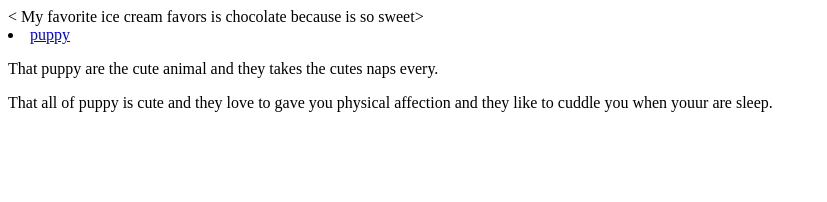
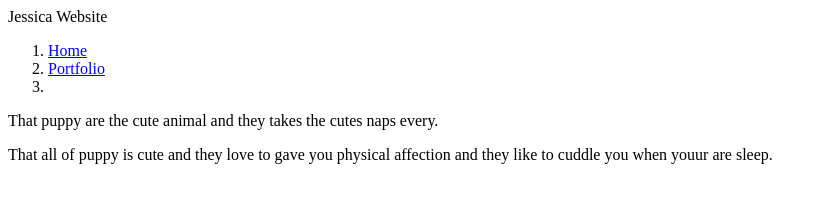
Before and after one commit to jessicapolk/jessicapolk.github.io, a plain HTML site: page index.html in a window 1280 px wide. Shown: the whole page, without its empty margins (0-827 px from the left). Drawn offline with Linux system fonts and the light colour scheme.

Commit message:
add index.html and css files

```diff
--- a/index.html
+++ b/index.html
@@ -3,19 +3,20 @@
     <head>
       <title>Jessica Website</title>
     </head>
-
-    <body>
-    < My favorite ice cream favors is chocolate because is so sweet>
-    </body>
-
-</html>
-<body>
-  <!--https://www.google.com/url?sa=i&url=https%3A%2F%2Fwww.mcdonalds.com%2Fus%2Fen-us%2Fproduct%2Fchocolate-cone.html&psig=AOvVaw36gyz8GfMgcrfYsyPXn8vE&ust=1692822855395000&source=images&cd=vfe&opi=89978449&ved=0CA0QjRxqFwoTCNCVy9mO8YADFQAAAAAdAAAAABAJ-->
-  <div>
-      <nav class="ice cream">
-       <oi>
-      <li class="ice cream"><a href="#">puppy</a></li>
-      </nav>
+  <body>
+    <!--https://www.google.com/url?sa=i&url=https%3A%2F%2Fwww.mcdonalds.com%2Fus%2Fen-us%2Fproduct%2Fchocolate-cone.html&psig=AOvVaw36gyz8GfMgcrfYsyPXn8vE&ust=1692822855395000&source=images&cd=vfe&opi=89978449&ved=0CA0QjRxqFwoTCNCVy9mO8YADFQAAAAAdAAAAABAJ-->
+    <div>
+      <nav
+       <h1>Jessica Website</h1>
+       <ol>
+           <li>
+      <a href="index.html">Home</a>
+      </li>
+      <li>
+      <a href="portfolio.html"> Portfolio</a>
+       <li>
+       </ul>
+    </nav>
 
       <main>
         <p>
@@ -24,9 +25,8 @@
           cuddle you when youur are sleep.</p>
       </main>
   </div>
-</body>
 <main>
-  <!-- Sidebar section -->
+  <!---->
   <div>
 
   </div>
@@ -36,3 +36,5 @@
 
   </div>
 </main>
+</body>
+</html>
```
